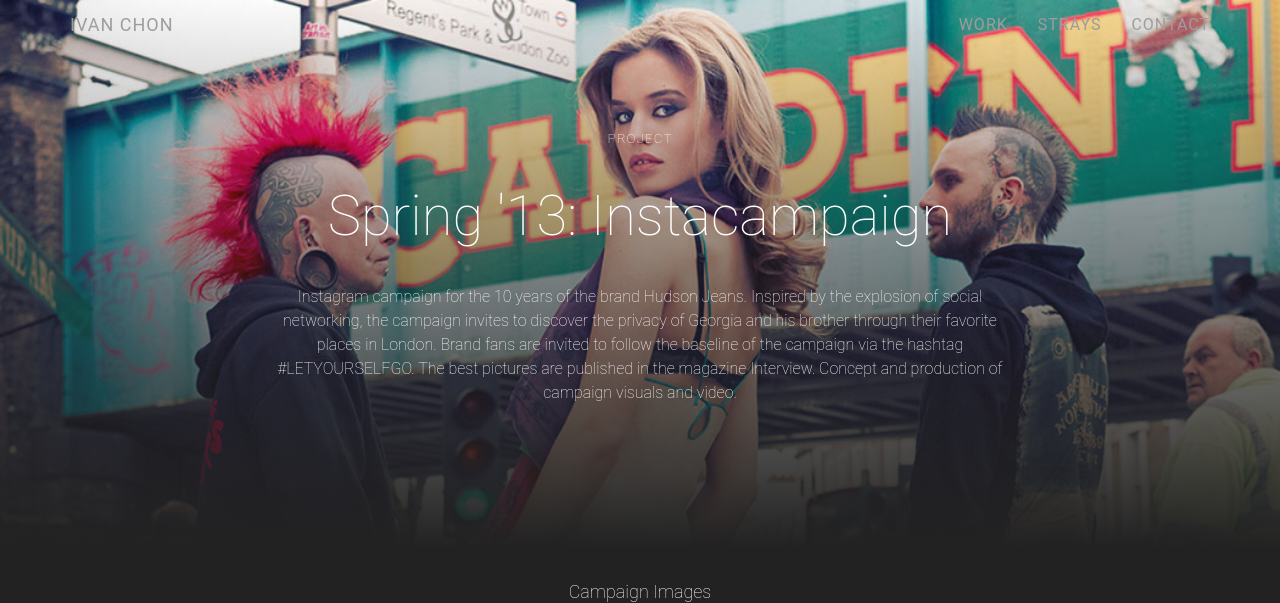
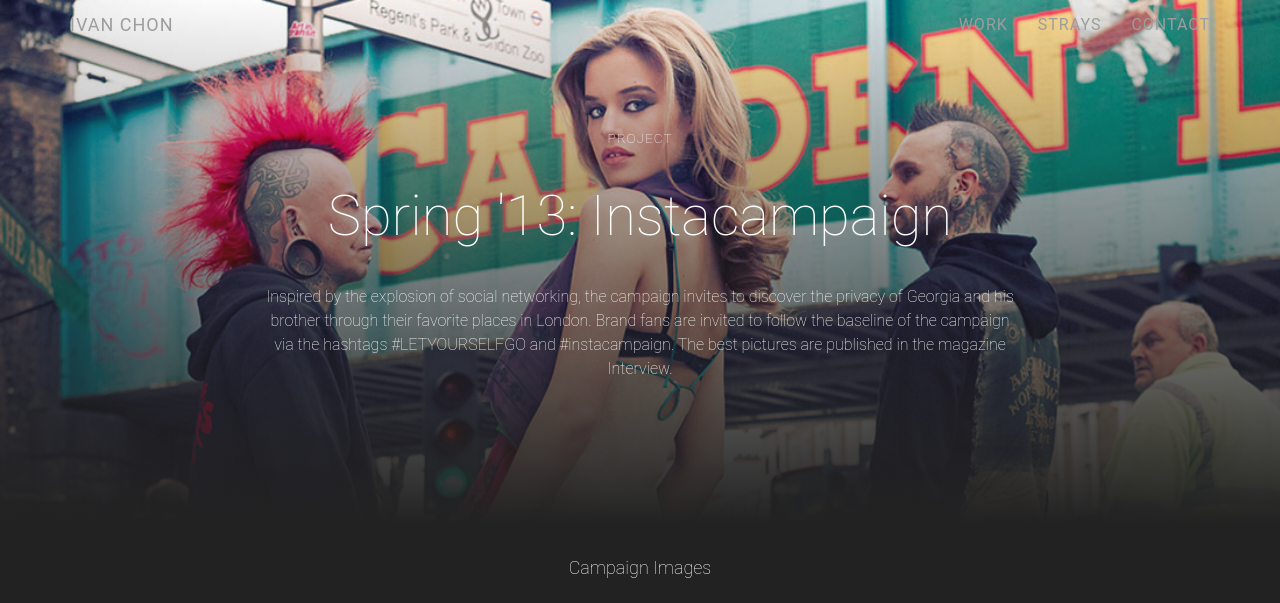
Before and after one commit to ivanchon/ivanchon2016, a Jekyll site: the page built from _work/instacampaign.html, in a window 1280 px wide and 900 px high, cut to the strip 0-603 px from the top of the window. Built offline with Jekyll 4.4.1, drawn with Linux system fonts in a browser that asks for light colours; nearby versions of some CDN libraries.

Commit message:
3rd update
Updated instacampaign content

```diff
--- a/_work/instacampaign.html
+++ b/_work/instacampaign.html
@@ -13,10 +13,9 @@
       <div class="col-md-8 col-md-offset-2 text-center">
         <p class="work-proj-cat">PROJECT</>
         <h1 class="h1lg padtb3">Spring '13: Instacampaign</h1>
-        <p>Instagram campaign for the 10 years of the brand Hudson Jeans. Inspired by the explosion of social networking, the campaign invites to
+        <p>Inspired by the explosion of social networking, the campaign invites to
           discover the privacy of Georgia and his brother through their favorite places in London. Brand fans are invited to follow the baseline
-          of the campaign via the hashtag #LETYOURSELFGO. The best pictures are published in the magazine Interview. Concept and production of
-          campaign visuals and video.</p>
+          of the campaign via the hashtags #LETYOURSELFGO and #instacampaign. The best pictures are published in the magazine Interview.</p>
       </div>
     </div>
   </div>
```
Also changed, not shown: 2 other files.
